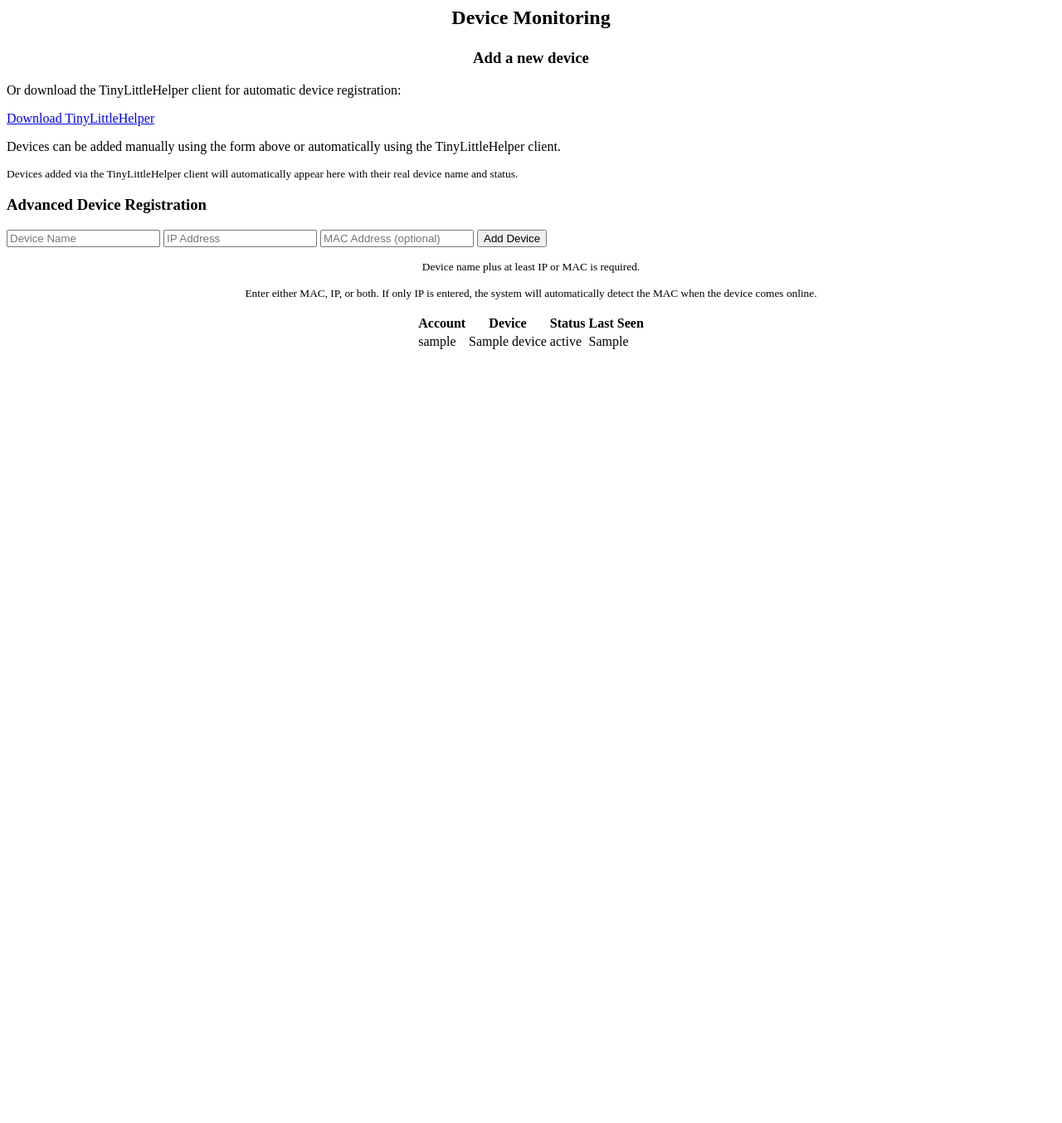
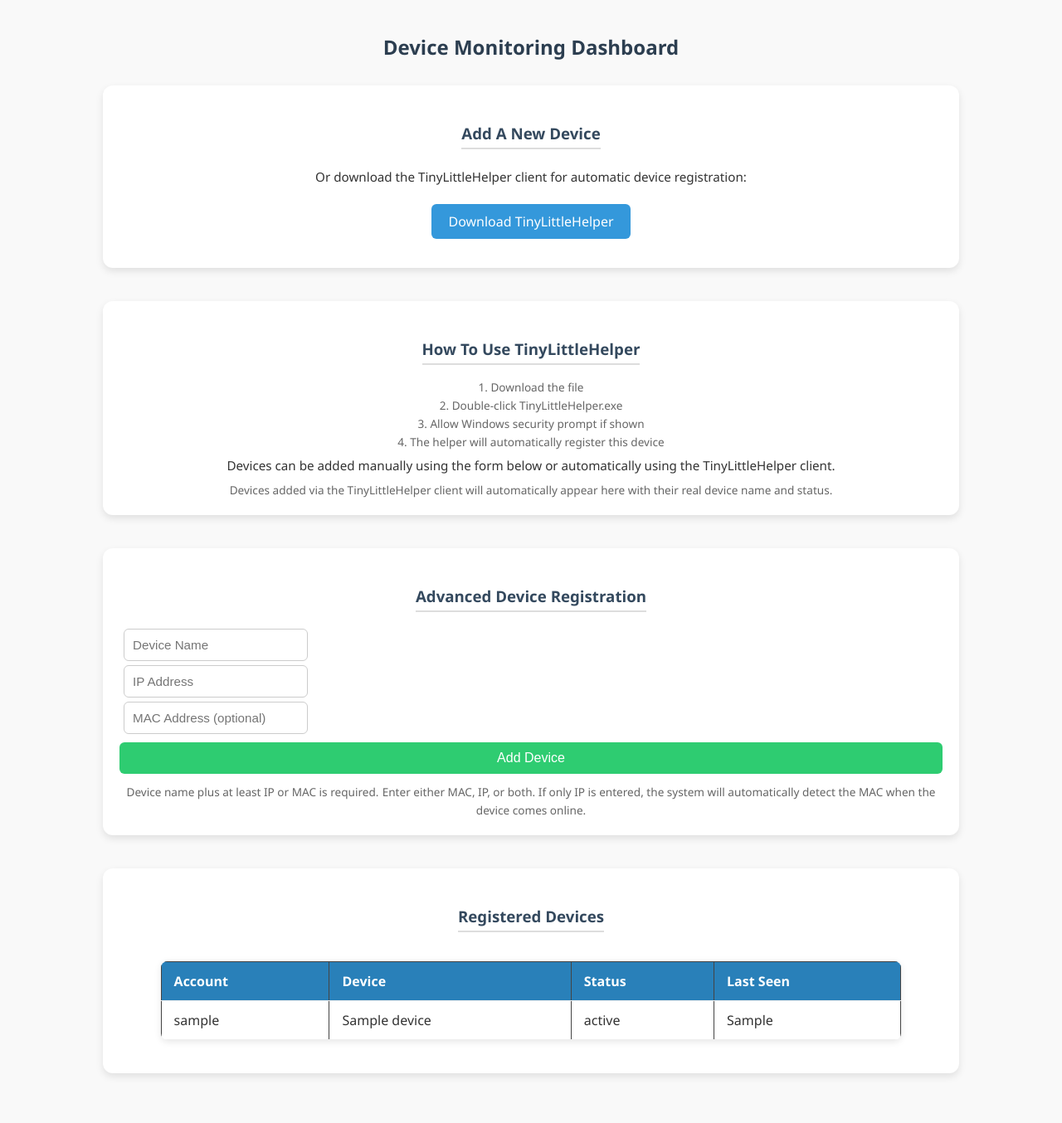
Before and after one commit to ABTechWorks/TinyLittleHelper, a FastAPI app: template templates/dashboard.html in a window 1280 px wide. Shown: the whole page at 83% size. Before the commit the page ends 421 px from the top, so only its background shows below. Run offline with FastAPI, Linux system fonts and the light colour scheme; the template is opened without the code that fills it: most values are stand-ins (such as "Sample title", 1, 10 or a date in 2020).

Commit message:
Update dashboard layout, helper script, and main.py improvements

```diff
--- a/main.py
+++ b/main.py
@@ -267,17 +267,20 @@ async def add_device_advanced(request: Request, session: str = Cookie(None)):
     return RedirectResponse("/dashboard", status_code=303)
 
 # -------------------------
-# HELPER DOWNLOAD (PYTHON FILE)
+# HELPER DOWNLOAD (EXE FILE)
 # -------------------------
-@app.get("/download_helper")
-async def download_helper():
-    path_to_file = "helper/TinyLittleHelper.py"
+@app.get("/download/helper")
+async def download_helper(session: str = Cookie(None)):
+    # Check login session
+    if not session or session not in sessions:
+        return RedirectResponse("/login")
 
-    if not os.path.exists(path_to_file):
-        raise HTTPException(status_code=404, detail="Helper not found")
+    # Build the correct path relative to main.py
+    file_path = os.path.join(os.path.dirname(__file__), "dist", "tiny_helper.exe")
 
+    # Serve the file for download
     return FileResponse(
-        path_to_file,
-        filename="TinyLittleHelper.py",
-        media_type="text/x-python"
+        path=file_path,
+        filename="tiny_helper.exe",  # name browser sees
+        media_type="application/octet-stream"
     )
--- a/templates/dashboard.html
+++ b/templates/dashboard.html
@@ -1,13 +1,142 @@
-<h2><p style="text-align: center;">Device Monitoring</p></h2>
+<!DOCTYPE html>
+<html>
+<head>
+  <title>Device Monitoring Dashboard</title>
+  <link rel="stylesheet" href="/static/style.css">
+  <style>
+    body {
+      text-align: center;
+      font-family: 'Segoe UI', Tahoma, Geneva, Verdana, sans-serif;
+      background-color: #f9f9f9;
+      color: #333;
+      margin: 0;
+      padding: 20px;
+    }
 
-<h3><p style="text-align: center;">Add a new device</p></h3>
+    h2 {
+      margin-bottom: 30px;
+      color: #2c3e50;
+    }
 
+    h3 {
+      margin: 25px 0 15px;
+      color: #34495e;
+      border-bottom: 2px solid #ddd;
+      display: inline-block;
+      padding-bottom: 5px;
+    }
+
+    section {
+      margin-bottom: 40px;
+      padding: 20px;
+      background-color: #fff;
+      border-radius: 12px;
+      box-shadow: 0 4px 10px rgba(0,0,0,0.1);
+      width: 80%;
+      margin-left: auto;
+      margin-right: auto;
+    }
+
+    p, small {
+      margin: 8px 0;
+      font-size: 0.95rem;
+    }
+
+    .download-link {
+      display: inline-block;
+      padding: 10px 20px;
+      margin: 15px 0;
+      background-color: #3498db;
+      color: #fff;
+      text-decoration: none;
+      border-radius: 6px;
+      transition: background-color 0.3s;
+    }
+
+    .download-link:hover {
+      background-color: #2980b9;
+    }
+
+    form input {
+      margin: 5px;
+      padding: 10px;
+      border-radius: 6px;
+      border: 1px solid #ccc;
+      width: 200px;
+      font-size: 0.95rem;
+    }
+
+    form button {
+      padding: 10px 20px;
+      border: none;
+      border-radius: 6px;
+      background-color: #2ecc71;
+      color: white;
+      font-size: 1rem;
+      cursor: pointer;
+      transition: background-color 0.3s;
+    }
+
+    form button:hover {
+      background-color: #27ae60;
+    }
+
+    table {
+      margin: 20px auto;
+      border-collapse: collapse;
+      width: 90%;
+      background-color: #fff;
+      border-radius: 8px;
+      overflow: hidden;
+      box-shadow: 0 2px 8px rgba(0,0,0,0.1);
+    }
+
+    th, td {
+      padding: 12px 15px;
+      border-bottom: 1px solid #eee;
+    }
+
+    th {
+      background-color: #2980b9;
+      color: white;
+      font-weight: bold;
+    }
+
+    tr:hover {
+      background-color: #f1f1f1;
+    }
+
+    small {
+      font-size: 0.85rem;
+      color: #666;
+    }
+  </style>
+</head>
+<body>
+
+  <header>
+    <h2>Device Monitoring Dashboard</h2>
+  </header>
+
+  <section>
+    <h3>Add A New Device</h3>
     <p>Or download the TinyLittleHelper client for automatic device registration:</p>
-<a href="/download_helper">Download TinyLittleHelper</a>
+    <a class="download-link" href="/download/helper" download>Download TinyLittleHelper</a>
+  </section>
 
-<p>Devices can be added manually using the form above or automatically using the TinyLittleHelper client.</p>
+  <section>
+    <h3>How To Use TinyLittleHelper</h3>
+    <small>
+      <br>1. Download the file<br>
+      2. Double-click TinyLittleHelper.exe<br>
+      3. Allow Windows security prompt if shown<br>
+      4. The helper will automatically register this device
+    </small>
+    <p>Devices can be added manually using the form below or automatically using the TinyLittleHelper client.</p>
     <small>Devices added via the TinyLittleHelper client will automatically appear here with their real device name and status.</small>
+  </section>
 
+  <section>
     <h3>Advanced Device Registration</h3>
     <form method="POST" action="/add_device">
       <input type="text" name="device_name" placeholder="Device Name" required>
@@ -15,12 +144,13 @@
       <input type="text" name="device_mac" placeholder="MAC Address (optional)">
       <button type="submit">Add Device</button>
     </form>
-<p><small><p style="text-align: center;">Device name plus at least IP or MAC is required.</small></p>
+    <small>Device name plus at least IP or MAC is required.</small>
+    <small>Enter either MAC, IP, or both. If only IP is entered, the system will automatically detect the MAC when the device comes online.</small>
+  </section>
 
-<p><small><p style="text-align: center;">Enter either MAC, IP, or both. If only IP is entered, the system will automatically detect the MAC when the device comes online.</small></p>
-
-<div style="text-align: center;">
-<table style="margin: 0 auto;">
+  <section>
+    <h3>Registered Devices</h3>
+    <table>
       <tr>
         <th>Account</th>
         <th>Device</th>
@@ -36,4 +166,7 @@
       </tr>
       {% endfor %}
     </table>
-</div>
+  </section>
+
+</body>
+</html>
```
Also changed, not shown: Helper/tiny_helper.py (+86 -80 lines). Lines whose indentation alone changed are shown as unchanged.
